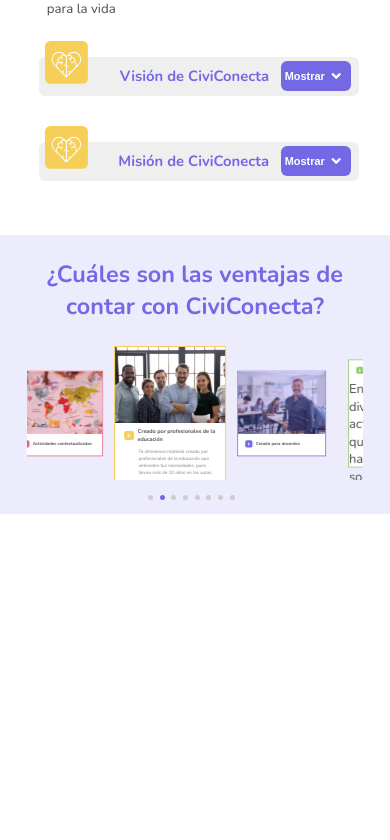
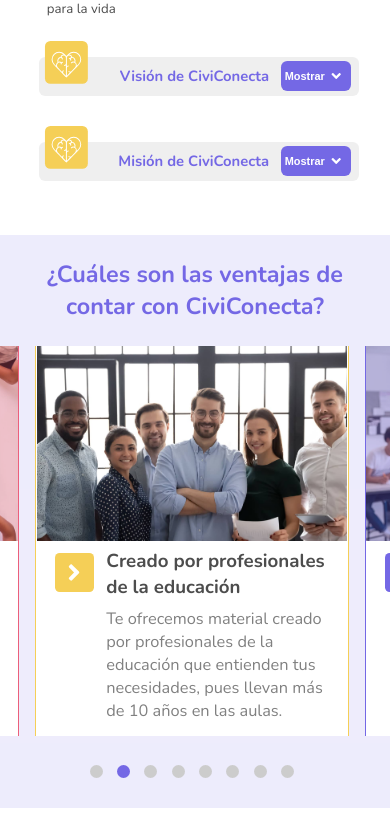
Before and after one commit to Gawb/civiConecta_newLanding, a React (Create React App) app in the folder civiconecta-landingpage/: page / in a window 390 px wide. Shown: the part 1036-1876 px from the top of the page. Before the commit the page ends 1581 px from the top, so only its background shows below. Built offline with nearby package versions, Linux system fonts and the light colour scheme.

Commit message:
finishing the mobile carrucel advantage section

```diff
--- a/civiconecta-landingpage/src/components/Main/Advantages/Advantages.css
+++ b/civiconecta-landingpage/src/components/Main/Advantages/Advantages.css
@@ -13,11 +13,13 @@
     text-align: center;
     font-size: 2.4vw;
 }
-.carrusel-container-element{
+
+.carrusel-container-element {
     display: flex;
     align-items: center;
     width: 100%;
 }
+
 .carrusel-container {
     display: flex;
     justify-content: center;
@@ -26,12 +28,14 @@
     width: 100%;
     position: relative;
 }
+
 .boxes-container {
     display: flex;
-    width: 86vw;
+    width: 82vw;
     overflow-x: hidden;
     justify-content: center;
 }
+
 .carrusel-arrow {
     height: 4vw;
     margin: 1vw;
@@ -59,22 +63,13 @@
 
 }
 
-/* Este es el contenedor del carrusel con la clase para la transición */
 .carrusel-boxes {
-    /* display: flex;
-    justify-content: center;
-    align-items: center;
-    width: 42vw;
-    height: auto;
-    flex-flow: row nowrap;
-    transition: transform 0.5s ease; */
     display: flex;
     transition: transform 0.5s ease;
     will-change: transform;
     justify-content: center;
     align-items: center;
 }
-
 
 .advantages ul {
     display: flex;
--- a/civiconecta-landingpage/src/components/Main/Advantages/AdvantagesMobile.css
+++ b/civiconecta-landingpage/src/components/Main/Advantages/AdvantagesMobile.css
@@ -1,9 +1,38 @@
 @media (max-width: 499px) {
     .advantages h2 {
-       font-size: 6vw;
-       width: 76vw;
+        font-size: 6vw;
+        width: 76vw;
     }
-    .carrusel-arrow{
+
+    .carrusel-arrow {
         display: none;
     }
+
+    .carrusel-container {
+        overflow-x: visible;
+        height: 100vw;
+    }
+
+    .boxes-container {
+        width: 100%;
+        overflow-x: hidden;
+        height: 100vw;
+    }
+
+    .carrusel-boxes {
+        height: 100vw;
+    }
+
+    .advantages ul {
+        display: flex;
+        justify-content: center;
+        align-items: center;
+        margin-left: 14vw;
+    }
+
+    .advantages .point {
+        width: 2vw;
+        margin: 2.5vw;
+        font-size: 10vw;
+    }
 }
--- a/civiconecta-landingpage/src/components/Main/Advantages/CarruselBox/CarruselBox.css
+++ b/civiconecta-landingpage/src/components/Main/Advantages/CarruselBox/CarruselBox.css
@@ -7,7 +7,6 @@
     align-items: center;
     margin: 0vw;
     transition: all 0.5s ease;
-
 }
 
 .carruselBox.active {
--- /dev/null
+++ b/civiconecta-landingpage/src/components/Main/Advantages/CarruselBox/CarruselBoxMobile.css
@@ -0,0 +1,43 @@
+@media (max-width: 499px){
+    .carruselBox {
+        width: 80vw;
+        height: 100vw;
+        margin: 0 2vw;
+    }
+    .carruselBox.adjacent {
+        transform: scale(1);
+        width: 80vw;
+        height: 100vw;
+    }
+    .box-img {
+        width: 79.6vw;
+        height: 50vw;
+        background-color: aliceblue;
+    }
+    .box-arrow {
+        width: 10vw;
+        height: 10vw;
+        border-radius: 1.2vw;
+        margin: 3vw 3vw 4vw 5vw;
+    }
+    .box-arrow .icon-arrow {
+        width: 10vw;
+    }
+    .box-content h3 {
+        font-size: 4.8vw;
+        width: 60vw;
+        padding-right: 2vw;
+    }
+    .carruselBox .description.active {
+        color: var(--greyCivi);
+        margin: 0vw 4vw 1vw 18vw;
+        font-size: 4.2vw;
+        transition: opacity 1s ease;
+        width: 58vw;
+    }
+    .carruselBox .description.adjacent {
+        opacity: 1;
+        margin: 0vw 4vw 1vw 18vw;
+        font-size: 4.2vw;
+    }
+}
--- a/civiconecta-landingpage/src/components/Main/Advantages/CarruselBox/index.js
+++ b/civiconecta-landingpage/src/components/Main/Advantages/CarruselBox/index.js
@@ -1,4 +1,5 @@
 import './CarruselBox.css';
+import './CarruselBoxMobile.css';
 
 const CarruselBox = ({ carruselElements, imgArrow, activeIndex }) => {
 
@@ -8,7 +9,7 @@
                 key={index}
                 className={`carruselBox ${index === activeIndex ? 'active' : index === activeIndex - 1 || index === activeIndex + 1 ? 'adjacent' : ''}`}
                 style={{
-                    transform: index === activeIndex ? 'scale(1)' : 'scale(0.8)',
+                    // transform: index === activeIndex ? 'scale(1)' : 'scale(0.8)',
                     border: `0.2vw solid var(${carruselElements.color[index]})`,
                 }}
             >
--- a/civiconecta-landingpage/src/components/Main/Advantages/index.js
+++ b/civiconecta-landingpage/src/components/Main/Advantages/index.js
@@ -13,7 +13,7 @@
 
 const carruselElements = {
     color: ['--pinkCivi', '--yellowCivi', '--blueCivi', '--greenCivi', '--yellowCivi', '--greenCivi', '--pinkCivi', '--blueCivi'],
-    colorCurtain: ['--pinkCiviOpaCurtain','--yellowCiviOpaCurtain','--BlueCiviOpaCurtain','--greenCivyOpaCurtain','--yellowCiviOpaCurtain','--greenCivyOpaCurtain','--pinkCiviOpaCurtain','--BlueCiviOpaCurtain',],
+    colorCurtain: ['--pinkCiviOpaCurtain', '--yellowCiviOpaCurtain', '--BlueCiviOpaCurtain', '--greenCivyOpaCurtain', '--yellowCiviOpaCurtain', '--greenCivyOpaCurtain', '--pinkCiviOpaCurtain', '--BlueCiviOpaCurtain',],
     img: [worldMap, proTeam, teacher, smileFaces, ministerial, childrenHands, searching, archive],
     tittle: [
         'Actividades contextualizadas',
@@ -40,6 +40,7 @@
 const Advantages = ({ imgArrow }) => {
     const [activeIndex, setActiveIndex] = useState(2); // Comenzar en el segundo elemento
     const [isTransitioning, setIsTransitioning] = useState(false);
+    const [startTouchX, setStartTouchX] = useState(null);
     const transitionTimeout = useRef(null);
 
     // Crear el carrusel extendido con elementos extra para un bucle infinito
@@ -49,7 +50,7 @@
             ...carruselElements.color,
             carruselElements.color[0],
         ],
-        colorCurtain:[
+        colorCurtain: [
             carruselElements.colorCurtain[carruselElements.colorCurtain.length - 1],
             ...carruselElements.colorCurtain,
             carruselElements.colorCurtain[0],
@@ -81,6 +82,27 @@
         if (isTransitioning) return;
         setIsTransitioning(true);
         setActiveIndex((prevIndex) => prevIndex + 1);
+    };
+    const handleTouchStart = (e) => {
+        const touchX = e.touches[0].clientX;
+        setStartTouchX(touchX);
+    };
+    const handleTouchMove = (e) => {
+        if (!startTouchX) return;
+        const touchX = e.touches[0].clientX;
+        const touchDifference = startTouchX - touchX;
+
+        // Si el toque se mueve más de un cierto umbral (ej. 50px), realiza el desplazamiento
+        if (touchDifference > 50) {
+            nextSlide(); // Mover a la derecha
+            setStartTouchX(null); // Reiniciar el toque
+        } else if (touchDifference < -50) {
+            prevSlide(); // Mover a la izquierda
+            setStartTouchX(null); // Reiniciar el toque
+        }
+    };
+    const handleTouchEnd = () => {
+        setStartTouchX(null); // Limpiar el estado cuando el toque termina
     };
 
     const liPoints = (elements, activeIndex) =>
@@ -124,7 +146,10 @@
                 <div className='carrusel-arrow left-arrow' onClick={prevSlide}>
                     {imgArrow}
                 </div>
-                <div className='carrusel-container'>
+                <div className='carrusel-container'
+                    onTouchStart={handleTouchStart}
+                    onTouchMove={handleTouchMove}
+                    onTouchEnd={handleTouchEnd}>
                     <div className='boxes-container'>
                         <div className='carrusel-boxes'
                             style={{
--- /dev/null
+++ b/civiconecta-landingpage/src/components/Main/Team/index.js
@@ -0,0 +1,7 @@
+import './Team.css';
+
+const Team = () => {
+
+}
+
+export { Team };
--- a/civiconecta-landingpage/src/components/Main/index.js
+++ b/civiconecta-landingpage/src/components/Main/index.js
@@ -1,6 +1,7 @@
 import { Home } from "./Home";
 import { AboutCivi } from "./AboutCivi";
 import { Advantages } from "./Advantages";
+import { Team } from "./Team";
 
 const Main = ({imgArrow}) =>{
     return (
@@ -8,6 +9,7 @@
             <Home/>
             <AboutCivi imgArrow={imgArrow}/>
             <Advantages imgArrow={imgArrow}/>
+            <Team/>
         </div>
 
     )
```
Also changed, not shown: civiconecta-landingpage/src/components/Main/Team/Member/index.js (added, +7 -0 lines), civiconecta-landingpage/src/components/Main/Team/Member/Member.css (added), civiconecta-landingpage/src/components/Main/Team/Team.css (added).
